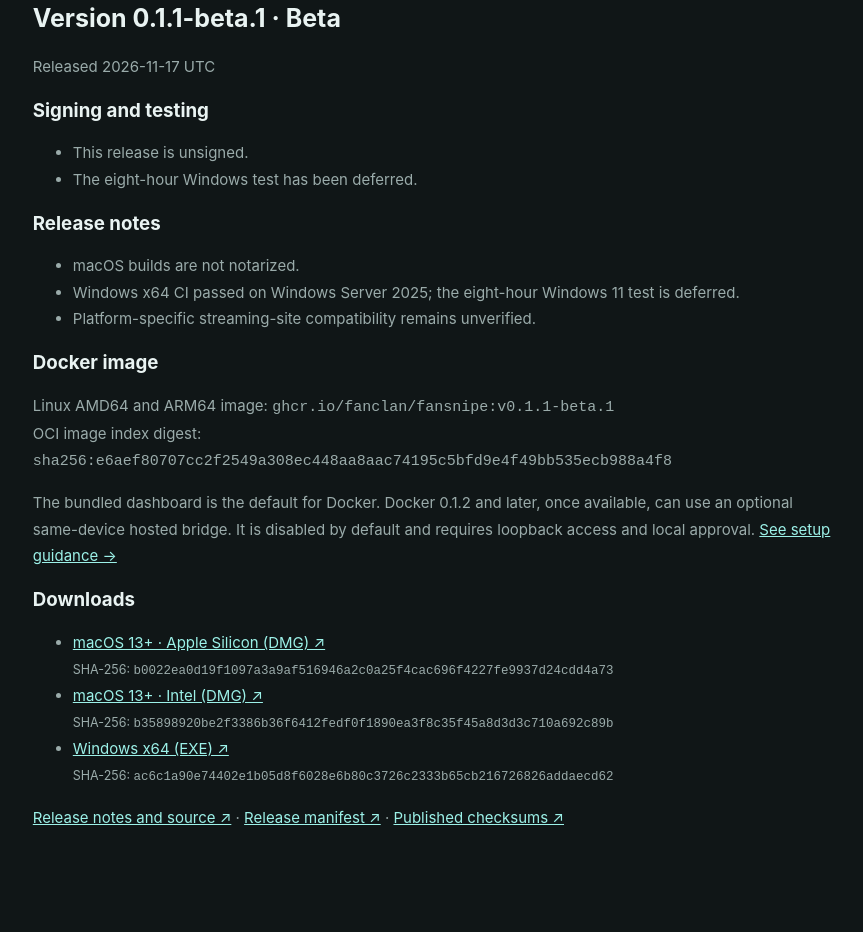
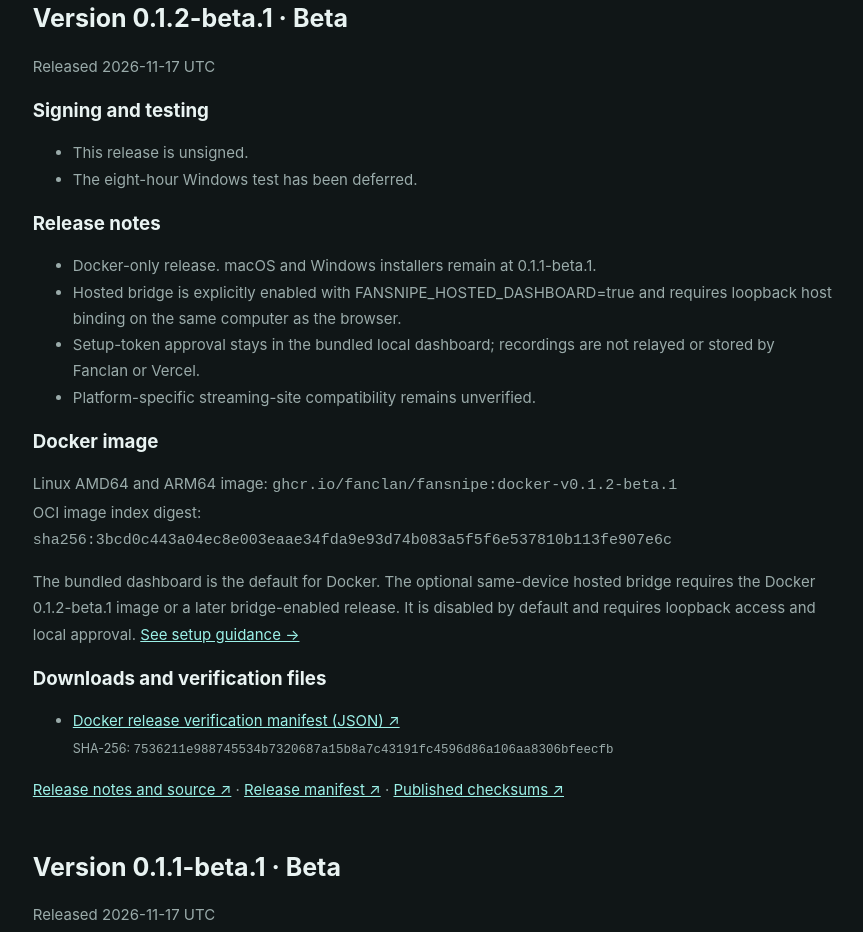
Before and after one commit to Fanclan/FanSnipe-Portal, an Astro site: page /downloads in a window 1280 px wide. Shown: the part 476-1408 px from the top of the page, without its empty margins (44-907 px from the left). Built offline with nearby package versions, Linux system fonts and the light colour scheme; Astro itself is replaced by a stand-in of ours.

Commit message:
List Docker hosted bridge beta release (#7)
Co-authored-by: zerodayprime <348941360+zerodayprime@users.noreply.github.com>

```diff
--- a/src/data/releases.json
+++ b/src/data/releases.json
@@ -1,5 +1,33 @@
 {
   "releases": [
+    {
+      "version": "0.1.2-beta.1",
+      "date": "2026-11-17",
+      "verified": true,
+      "stage": "beta",
+      "signingStatus": "unsigned",
+      "windowsEightHourSoak": "deferred",
+      "notes": [
+        "Docker-only release. macOS and Windows installers remain at 0.1.1-beta.1.",
+        "Hosted bridge is explicitly enabled with FANSNIPE_HOSTED_DASHBOARD=true and requires loopback host binding on the same computer as the browser.",
+        "Setup-token approval stays in the bundled local dashboard; recordings are not relayed or stored by Fanclan or Vercel.",
+        "Platform-specific streaming-site compatibility remains unverified."
+      ],
+      "artifacts": [
+        {
+          "label": "Docker release verification manifest (JSON)",
+          "url": "https://github.com/Fanclan/FanSnipe-Companion/releases/download/docker-v0.1.2-beta.1/release-manifest.json",
+          "sha256": "7536211e988745534b7320687a15b8a7c43191fc4596d86a106aa8306bfeecfb"
+        }
+      ],
+      "releaseUrl": "https://github.com/Fanclan/FanSnipe-Companion/releases/tag/docker-v0.1.2-beta.1",
+      "verificationUrl": "https://github.com/Fanclan/FanSnipe-Companion/releases/download/docker-v0.1.2-beta.1/release-manifest.json",
+      "checksumsUrl": "https://github.com/Fanclan/FanSnipe-Companion/releases/download/docker-v0.1.2-beta.1/SHA256SUMS.txt",
+      "container": {
+        "reference": "ghcr.io/fanclan/fansnipe:docker-v0.1.2-beta.1",
+        "digest": "sha256:3bcd0c443a04ec8e003eaae34fda9e93d74b083a5f5f6e537810b113fe907e6c"
+      }
+    },
     {
       "version": "0.1.1-beta.1",
       "date": "2026-11-17",
--- a/src/pages/changelog.astro
+++ b/src/pages/changelog.astro
@@ -14,3 +14,7 @@ import { releases, releaseStatus } from '../lib/releases';
     </section>) : <><p class="lead">This is where release notes will live.</p><h2>Preparing for beta</h2><p>Release notes and downloads will appear after the application artifacts and their status have been checked.</p></>}
   </article></div>
 </Base>
+
+<style>
+li { overflow-wrap: anywhere; word-break: break-word; }
+</style>
--- a/src/pages/downloads.astro
+++ b/src/pages/downloads.astro
@@ -12,8 +12,8 @@ import { releases, releaseStatus } from '../lib/releases';
         <h2>Version {release.version} · {release.stage === 'beta' ? 'Beta' : 'Stable'}</h2><p>Released {release.date} UTC</p>
         {releaseStatus(release).length>0 && <><h3>Signing and testing</h3><ul>{releaseStatus(release).map(status=><li>{status}</li>)}</ul></>}
         {release.notes.length>0 && <><h3>Release notes</h3><ul>{release.notes.map(note=><li>{note}</li>)}</ul></>}
-        {release.container && <><h3>Docker image</h3><p>Linux AMD64 and ARM64 image: <code class="checksum">{release.container.reference}</code><br/>OCI image index digest: <code class="checksum">{release.container.digest}</code></p><p>The bundled dashboard is the default for Docker. Docker 0.1.2 and later, once available, can use an optional same-device hosted bridge. It is disabled by default and requires loopback access and local approval. <a href="/docs/">See setup guidance →</a></p></>}
-        <h3>Downloads</h3><ul>{release.artifacts.map(artifact=><li><a href={artifact.url}>{artifact.label} ↗</a><br/><small>SHA-256: <code class="checksum">{artifact.sha256}</code></small></li>)}</ul>
+        {release.container && <><h3>Docker image</h3><p>Linux AMD64 and ARM64 image: <code class="checksum">{release.container.reference}</code><br/>OCI image index digest: <code class="checksum">{release.container.digest}</code></p><p>The bundled dashboard is the default for Docker. The optional same-device hosted bridge requires the Docker 0.1.2-beta.1 image or a later bridge-enabled release. It is disabled by default and requires loopback access and local approval. <a href="/docs/">See setup guidance →</a></p></>}
+        <h3>Downloads and verification files</h3><ul>{release.artifacts.map(artifact=><li><a href={artifact.url}>{artifact.label} ↗</a><br/><small>SHA-256: <code class="checksum">{artifact.sha256}</code></small></li>)}</ul>
         <p>{release.releaseUrl && <a href={release.releaseUrl}>Release notes and source ↗</a>}{release.verificationUrl && <> · <a href={release.verificationUrl}>Release manifest ↗</a></>}{release.checksumsUrl && <> · <a href={release.checksumsUrl}>Published checksums ↗</a></>}</p>
       </section>)}
     </> : <>
@@ -25,5 +25,5 @@ import { releases, releaseStatus } from '../lib/releases';
 </Base>
 
 <style>
-.checksum { overflow-wrap: anywhere; word-break: break-word; }
+.checksum, li { overflow-wrap: anywhere; word-break: break-word; }
 </style>
```
Also changed, not shown: src/pages/docs.astro (+1 -1 lines), tests/e2e/portal.spec.ts (+46 -6 lines), tests/e2e/real-docker-bridge.spec.ts (+22 -0 lines), tests/e2e/release-render.spec.ts (+61 -4 lines).
